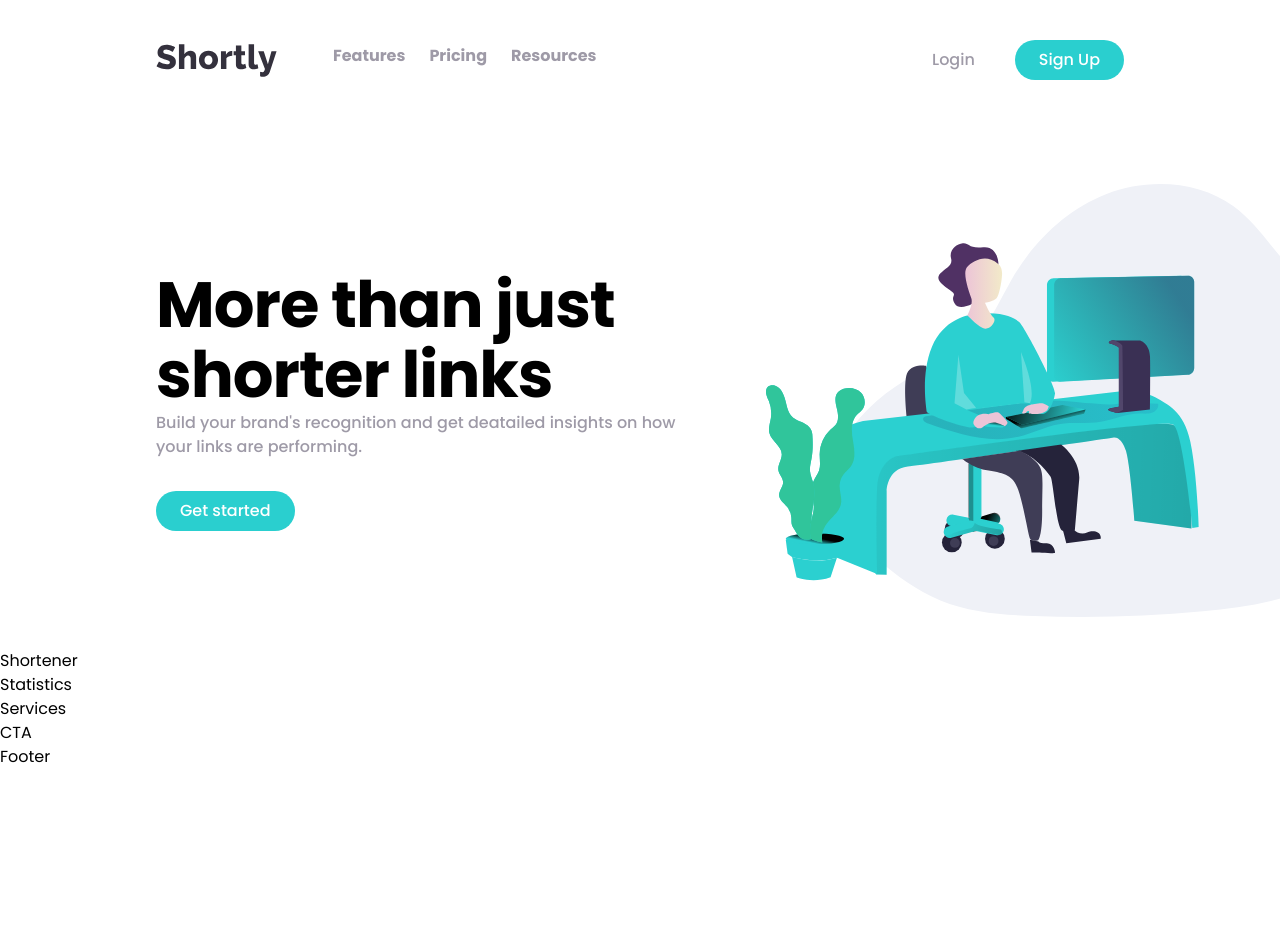
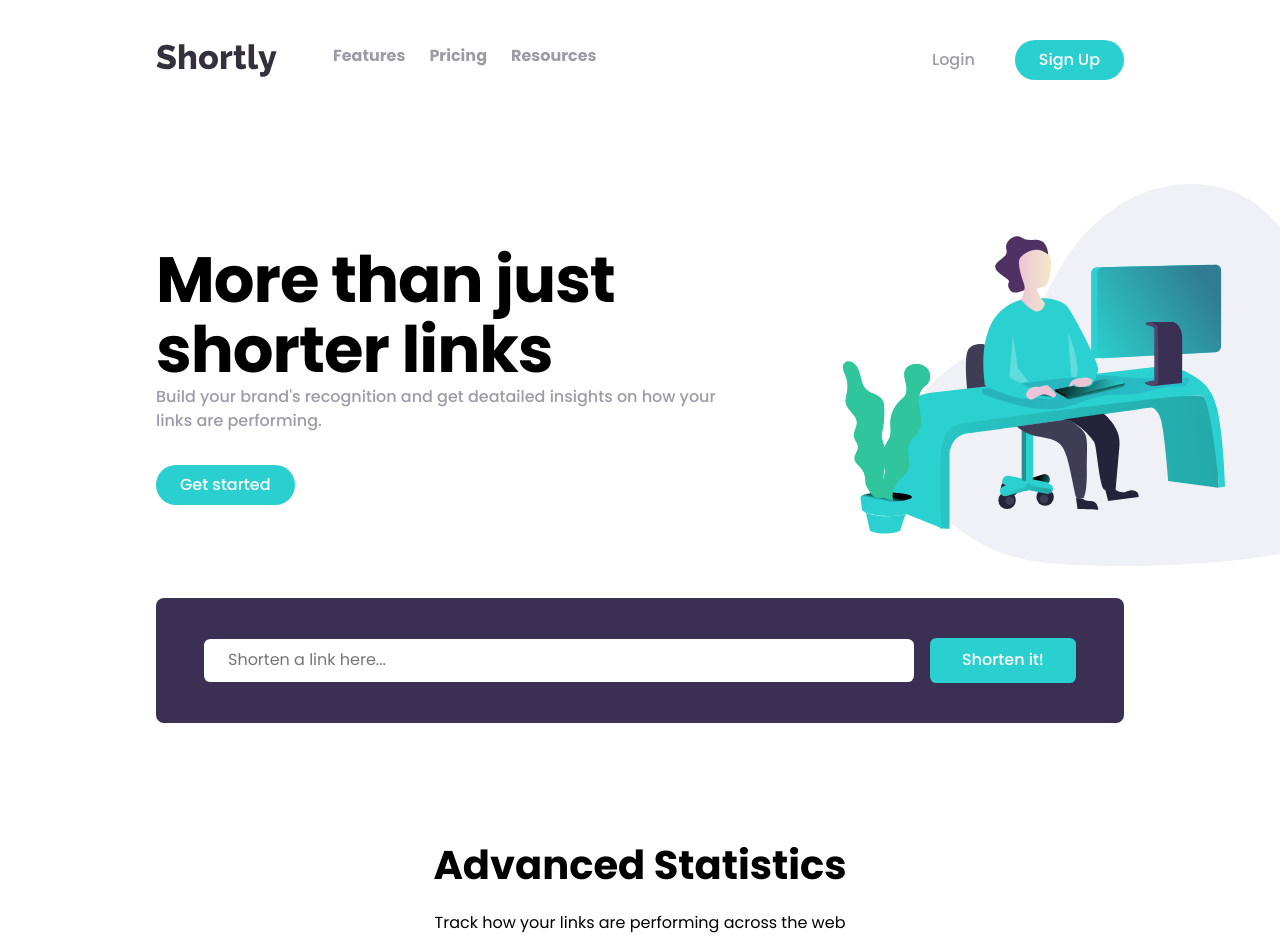
Before and after one commit to rubuz/url-shortening-api-master, a React (Vite) app: page / in a window 1280 px wide. Shown: the top 937 px of the page. Before the commit the page ends 800 px from the top, so only its background shows below. Built offline with nearby package versions, Linux system fonts and the light colour scheme.

Commit message:
starting on statiscits section

```diff
--- a/src/components/Home/home.css
+++ b/src/components/Home/home.css
@@ -25,5 +25,5 @@
 .home__img {
   flex: 2;
   margin-right: -300px;
-  min-width: 68%;
+  min-width: 60%;
 }
--- a/src/components/Shortener/Shortener.jsx
+++ b/src/components/Shortener/Shortener.jsx
@@ -2,7 +2,22 @@ import React from "react";
 import "./shortener.css";
 
 const Shortener = () => {
-  return <div>Shortener</div>;
+  return (
+    <div className="shortener__container container">
+      <div className="shortener__input-container">
+        <div className="shortener__input-box">
+          <input
+            className="shortener__input"
+            type="text"
+            placeholder="Shorten a link here..."
+          />
+          {/* <span>Please add a link</span> */}
+        </div>
+
+        <button className="shortener__btn btn">Shorten it!</button>
+      </div>
+    </div>
+  );
 };
 
 export default Shortener;
--- a/src/components/Shortener/shortener.css
+++ b/src/components/Shortener/shortener.css
@@ -0,0 +1,31 @@
+.shortener__input-container {
+  width: 100%;
+  padding: 2.5rem 3rem;
+  background-color: var(--clr-primary-500);
+  border-radius: 0.5rem;
+  display: flex;
+  justify-content: space-between;
+  align-items: center;
+  gap: 1rem;
+}
+
+.shortener__input-box {
+  flex-grow: 4;
+}
+
+.shortener__input {
+  border-radius: 0.4rem;
+  border: none;
+  width: 100%;
+  padding: 0.6rem 1.5rem;
+  color: var(--clr-neutral-400);
+}
+
+.shortener__input:focus {
+  color: var(--clr-secondary-400);
+  outline: 2px solid var(--clr-secondary-400);
+}
+.shortener__btn {
+  border-radius: 0.4rem;
+  padding: 0.65rem 2rem;
+}
--- a/src/components/Statistics/Statistics.jsx
+++ b/src/components/Statistics/Statistics.jsx
@@ -2,7 +2,17 @@ import React from "react";
 import "./statistics.css";
 
 const Statistics = () => {
-  return <div>Statistics</div>;
+  return (
+    <section className="section container">
+      <div className="statistics__title-container">
+        <h2>Advanced Statistics</h2>
+        <p>
+          Track how your links are performing across the web with our advanced
+          statistics dashboard.
+        </p>
+      </div>
+    </section>
+  );
 };
 
 export default Statistics;
--- a/src/components/Statistics/statistics.css
+++ b/src/components/Statistics/statistics.css
@@ -0,0 +1,10 @@
+.statistics__title-container {
+  margin: 3rem auto;
+  text-align: center;
+  width: 45%;
+}
+
+.statistics__title-container h2 {
+  font-size: var(--fs-large);
+  margin-bottom: 1rem;
+}
```
Also changed, not shown: src/components/Statistics/StatCard.jsx (added), src/components/Statistics/statcard.css (added).
